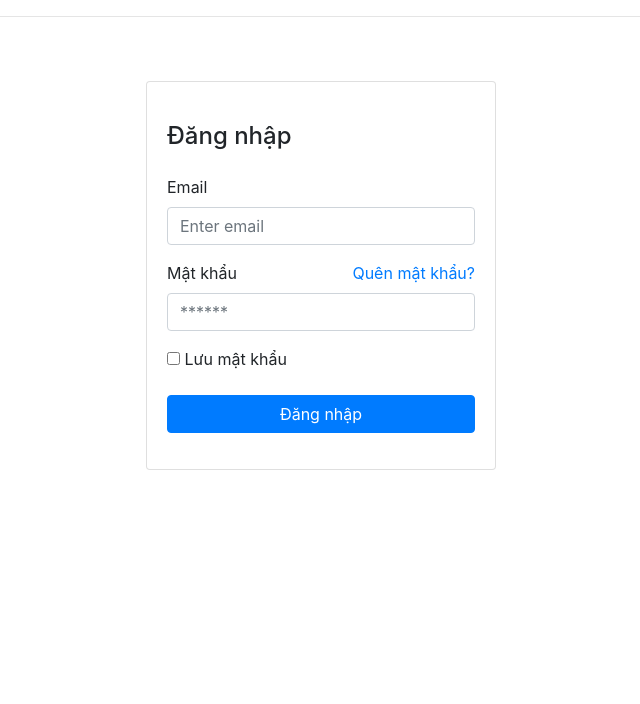
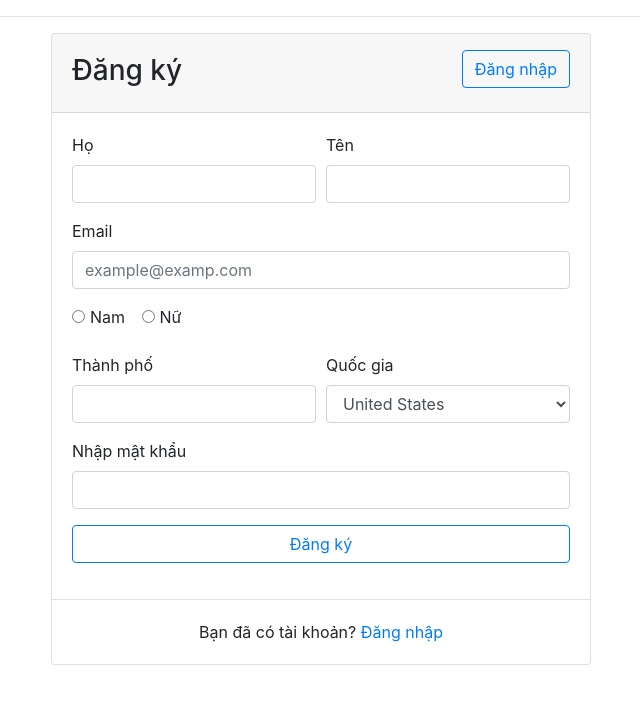
Before and after one commit to longlee218/QuizPHP, a PHP site: page /QuizSys/RegisterAccount in a window 1280 px wide. Shown: the top 704 px of the page, without its empty margins (319-959 px from the left). Run offline with PHP 8.4, Linux system fonts and the light colour scheme; some libraries are stand-ins or nearby versions.

Commit message:
Register template and homepage user

```diff
--- a/MVC/Controller/APILogin.php
+++ b/MVC/Controller/APILogin.php
@@ -50,5 +50,3 @@ class APILogin extends Controller {
         echo json_encode($returnData);
     }
 }
-$login = new APILogin();
-$login->checkLoginAPI();
--- a/MVC/Controller/APILogout.php
+++ b/MVC/Controller/APILogout.php
@@ -15,11 +15,9 @@ class APILogout extends Controller
 
     }
     public function logout(){
-        $get_headers =  getallheaders();
-        $dataReturn = [];
-        echo $get_headers['Authorization'];
         try{
-            unset($get_headers['Authorization']);
+            setcookie( 'Authorization', '', time() - 999999, '/', $_SERVER['SERVER_NAME'] );
+            echo($_COOKIE['Authorization']);
             $dataReturn = $this->messages(1, 200, "You are logout");
         }catch (Exception $exception){
             $dataReturn =  $this->messages(0, 500, "Sorry, somethings wrong");
--- a/MVC/Controller/Home.php
+++ b/MVC/Controller/Home.php
@@ -7,8 +7,8 @@ class Home extends Controller {
         $this->requireView('home', []);
     }
     public function infoUserJWT(){
-        $getAllHeaders = getallheaders();
-        $auth = new Auth($this->requireModel("User"), $getAllHeaders);
+        $cookie_authorization = $_COOKIE;
+        $auth = new Auth($this->requireModel("User"), $cookie_authorization);
         $returnData = [
             "success"=>0,
             "status"=>404,
--- /dev/null
+++ b/MVC/Controller/RegisterAccount.php
@@ -0,0 +1,10 @@
+<?php
+require_once __DIR__."/../core/controllers.php";
+
+
+class RegisterAccount extends Controller
+{
+    public function defaultFunction(){
+        $this->requireView('register_page', []);
+    }
+}
--- a/MVC/Controller/reset_password.php
+++ b/MVC/Controller/reset_password.php
@@ -1,2 +1,5 @@
 <?php
-require_once __DIR__.'/../Views/reset_password.php';
+require_once __DIR__.'/../core/controllers.php';
+
+$controller = new Controller();
+$controller->requireView('reset_password');
--- a/MVC/Views/forgot_password.php
+++ b/MVC/Views/forgot_password.php
@@ -41,7 +41,7 @@
             var data_post_json = {email:email};
             $.ajax({
                 type: 'POST',
-                url: '/./QuizSys/MVC/Controller/APISendEmail.php',
+                url: '../APISendEmail/sendEmailResetPassword',
                 headers: {'Content-Type': 'application/x-www-form-urlencoded'},
                 data: data_post_json,
             }).done(function (data){
--- a/MVC/Views/login_page.php
+++ b/MVC/Views/login_page.php
@@ -2,11 +2,13 @@
 <div class="container">
     <hr>
     <div class="row justify-content-center pt-5">
-        <aside class="col-sm-4">
+        <div class="col-md-4">
             <div class="card">
-                <article class="card-body mt-3">
-                    <h4 class="card-title mb-4 mt-1">Đăng nhập</h4>
+                    <header class="card-header">
+                        <h3 class="card-title mb-4 mt-1">Đăng nhập</h3>
+                    </header>
                     <div id="messages"></div>
+                    <article class="card-body">
                         <form method="post" id="login_form">
                             <div class="form-group">
                                 <label>Email</label>
@@ -21,17 +23,18 @@
                             </div> <!-- form-group// -->
                             <div class="form-group">
                                 <div class="checkbox">
+                                    <a class="float-right" href="RegisterAccount">Đăng ký tài khoản?</a>
                                     <label><input type="checkbox"> Lưu mật khẩu </label>
                                 </div> <!-- checkbox .// -->
                             </div> <!-- form-group// -->
                             <div class="form-group">
-                            <button type="submit" name="login_button" id='login_btn' class="btn btn-primary btn-block"> Đăng nhập </button>
+                                <button type="submit" name="login_button" id='login_btn' class="btn btn-outline-primary btn-block"> Đăng nhập </button>
                             </div> <!-- form-group// -->
                         </form>
                     </article>
             </div> <!-- card.// -->
 
-        </aside> <!-- col.// -->
+        </div> <!-- col.// -->
     </div> <!-- row.// -->
     <script>
         $(document).ready(function (){
@@ -41,13 +44,14 @@
                 var password  = $('#password').val();
                 var data_post_json = {email:email, password:password};
                 $.ajax({
-                    url: './MVC/Controller/APILogin.php',
+                    url: './APILogin/checkLoginAPI',
                     type: 'POST',
-                    headers: {'Content-Type': 'application/x-www-form-urlencoded'},
+                    headers: {'Content-Type': 'application/x-www-form-urlencoded', 'MESSAGES': 'HELLO'},
                     data: data_post_json,
                 }).done(function (data) {
                     if (data['success'] === 1){
-                        location.href = "Home/defaultFunction";
+                        document.cookie = "Authorization="+data['token'];
+                        location.href = "Home";
                     }
                     if (data['success'] === 0){
                         if (data['mess'] === "Your email is not validate"){
--- /dev/null
+++ b/MVC/Views/register_page.php
@@ -0,0 +1,74 @@
+<?php
+require_once 'inc/master.php';
+?>
+<div class="container">
+    <hr>
+    <div class="row justify-content-center">
+        <div class="col-md-6">
+            <div class="card">
+                <header class="card-header">
+                    <a href="Login" class="float-right btn btn-outline-primary mt-1">Đăng nhập</a>
+                    <h3 class="card-title mt-2">Đăng ký</h3>
+                </header>
+                <article class="card-body">
+                    <form>
+                        <div class="form-row">
+                            <div class="col form-group">
+                                <label>Họ </label>
+                                <input type="text" class="form-control" placeholder="">
+                            </div> <!-- form-group end.// -->
+                            <div class="col form-group">
+                                <label>Tên</label>
+                                <input type="text" class="form-control" placeholder=" ">
+                            </div> <!-- form-group end.// -->
+                        </div> <!-- form-row end.// -->
+                        <div class="form-group">
+                            <label>Email</label>
+                            <input type="email" class="form-control" placeholder="example@examp.com">
+<!--                            <small class="form-text text-muted">We'll never share your email with anyone else.</small>-->
+                        </div> <!-- form-group end.// -->
+                        <div class="form-group">
+                            <label class="form-check form-check-inline">
+                                <input class="form-check-input" type="radio" name="gender" value="option1">
+                                <span class="form-check-label"> Nam </span>
+                            </label>
+                            <label class="form-check form-check-inline">
+                                <input class="form-check-input" type="radio" name="gender" value="option2">
+                                <span class="form-check-label"> Nữ</span>
+                            </label>
+                        </div> <!-- form-group end.// -->
+                        <div class="form-row">
+                            <div class="form-group col-md-6">
+                                <label>Thành phố</label>
+                                <input type="text" class="form-control">
+                            </div> <!-- form-group end.// -->
+                            <div class="form-group col-md-6">
+                                <label>Quốc gia</label>
+                                <select id="inputState" class="form-control">
+                                    <option> Choose...</option>
+                                    <option>Uzbekistan</option>
+                                    <option>Russia</option>
+                                    <option selected="">United States</option>
+                                    <option>India</option>
+                                    <option>Afganistan</option>
+                                </select>
+                            </div> <!-- form-group end.// -->
+                        </div> <!-- form-row.// -->
+                        <div class="form-group">
+                            <label>Nhập mật khẩu</label>
+                            <input class="form-control" type="password">
+                        </div> <!-- form-group end.// -->
+                        <div class="form-group">
+                            <button type="submit" class="btn btn-outline-primary btn-block"> Đăng ký  </button>
+                        </div> <!-- form-group// -->
+<!--                        <small class="text-muted">By clicking the 'Sign Up' button, you confirm that you accept our <br> Terms of use and Privacy Policy.</small>-->
+                    </form>
+                </article> <!-- card-body end .// -->
+                <div class="border-top card-body text-center">Bạn đã có tài khoản? <a href="Login">Đăng nhập</a></div>
+            </div> <!-- card.// -->
+        </div> <!-- col.//-->
+
+    </div> <!-- row.//-->
+
+
+</div>
```
Also changed, not shown: MVC/Controller/APIResetPassword.php (+8 -8 lines), MVC/Controller/APISendEmail.php (+4 -4 lines), MVC/Middlewares/Auth.php (+10 -9 lines), MVC/Views/home.php (+25 -2 lines), MVC/Views/reset_password.php (+34 -0 lines). Lines whose indentation alone changed are shown as unchanged.
